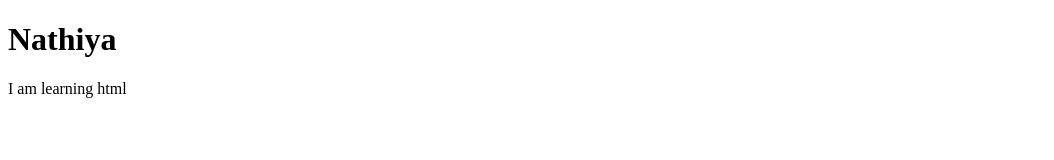
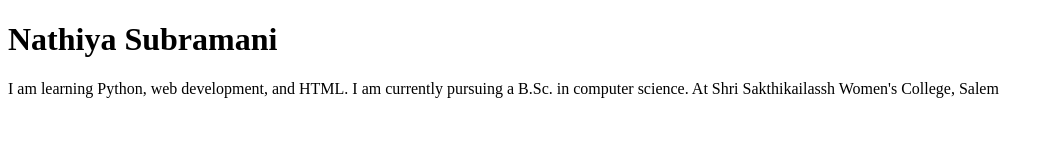
Before and after one commit to Nathiya-Subramani/nathiya-subramani.github.io, a plain HTML site: page docs/index.html in a window 1280 px wide. Shown: the whole page, without its empty margins (0-1054 px from the left). Drawn offline with Linux system fonts and the light colour scheme.

Commit message:
html about

```diff
--- a/docs/index.html
+++ b/docs/index.html
@@ -4,7 +4,12 @@
         <title>Nathiya</title>
     </head>
     <body>
-        <h1>Nathiya</h1>
-        <p>I am learning html</p>
+        <h1>Nathiya Subramani</h1>
+        <p>I am learning Python, web development, and HTML.
+
+I am currently pursuing a B.Sc. in computer science.
+
+At Shri Sakthikailassh Women's College, Salem</p>
+
     </body>
 </html>
```
